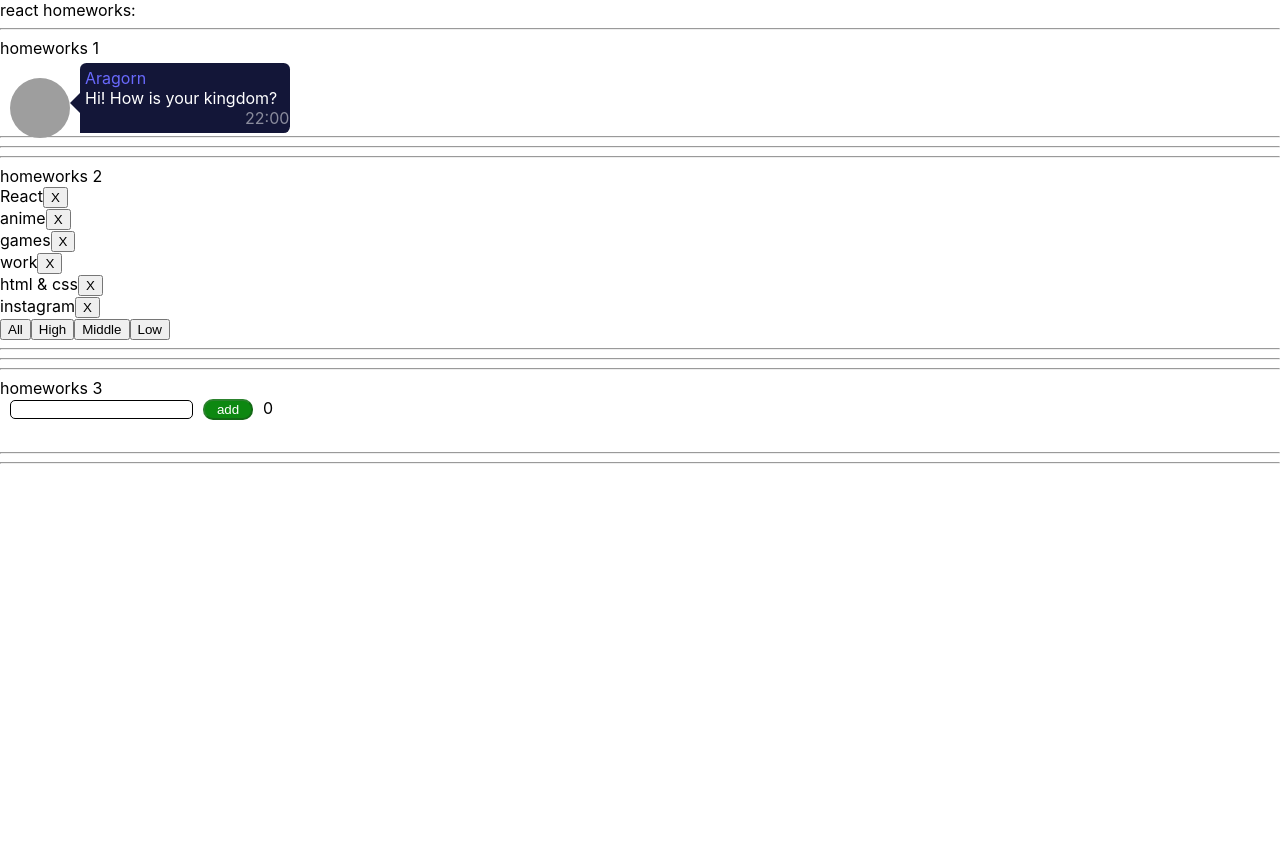
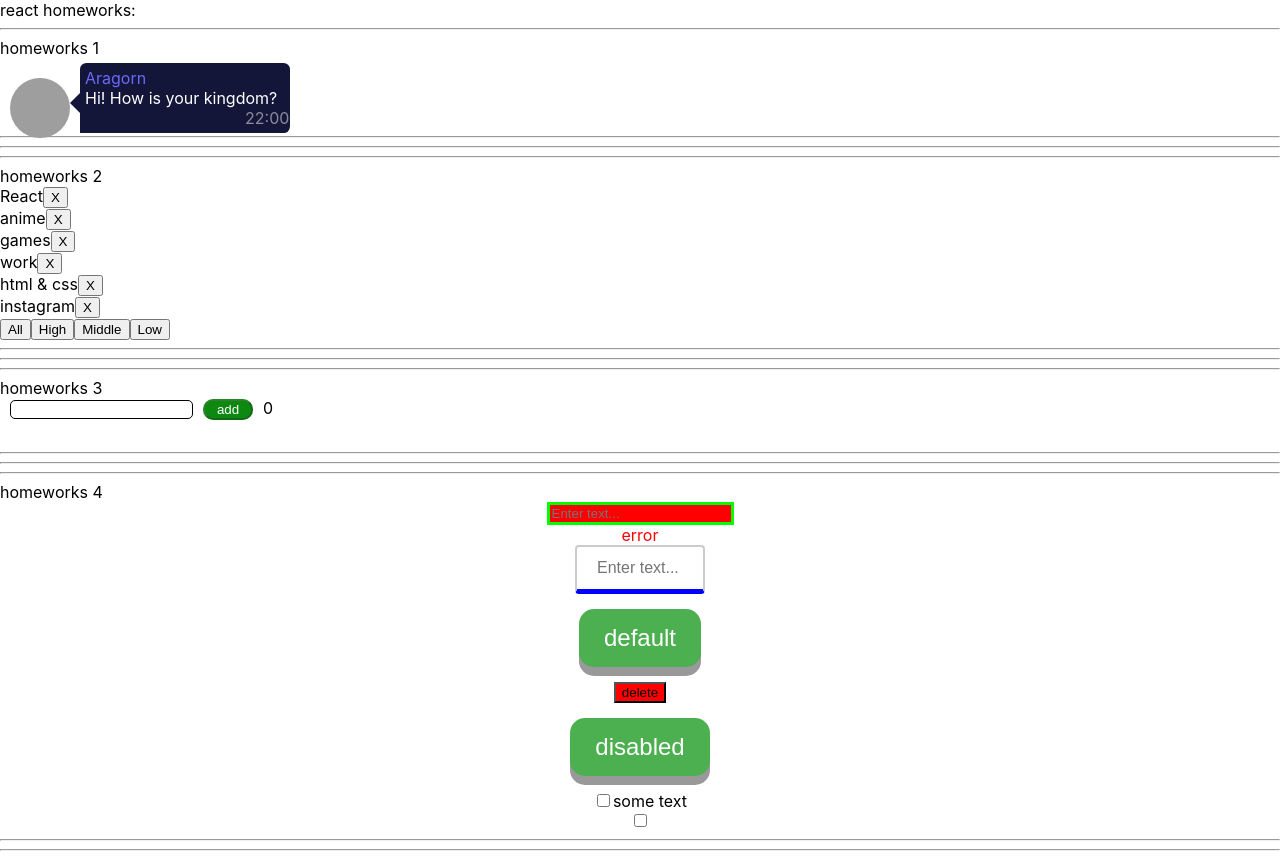
Before and after one commit to davaait/homeworks--react, a React (Create React App) app: page / in a window 1280 px wide. Before the commit the page ends 800 px from the top, so only its background shows below. Built offline with nearby package versions, Linux system fonts and the light colour scheme; grey boxes are pictures that could not be loaded.

Commit message:
"homework#4 done"

```diff
--- a/src/p1-main/m1-ui/u1-app/App.tsx
+++ b/src/p1-main/m1-ui/u1-app/App.tsx
@@ -3,6 +3,7 @@ import s from './App.module.css'
 import HW1 from '../../../p2-homeworks/h1/HW1'
 import HW2 from "../../../p2-homeworks/h2/HW2";
 import HW3 from "../../../p2-homeworks/h3/HW3";
+import HW4 from "../../../p2-homeworks/h4/HW4";
 
 function App() {
     return (
@@ -11,7 +12,7 @@ function App() {
             <HW1/>
             <HW2/>
             <HW3/>
-            {/*<HW4/>*/}
+            <HW4/>
             {/*<HW5/>*/}
 
         </div>
--- a/src/p2-homeworks/h4/common/c1-SuperInputText/SuperInputText.module.css
+++ b/src/p2-homeworks/h4/common/c1-SuperInputText/SuperInputText.module.css
@@ -1,5 +1,16 @@
 .superInput {
+    width: 130px;
+    box-sizing: border-box;
+    border: 2px solid #ccc;
+    border-radius: 4px;
+    font-size: 16px;
+    padding: 12px 5px 12px 20px;
+    -webkit-transition: width 0.4s ease-in-out;
+    transition: width 0.4s ease-in-out;
+}
 
+.superInput:focus {
+    width: 30%;
 }
 
 .errorInput {
--- a/src/p2-homeworks/h4/common/c1-SuperInputText/SuperInputText.tsx
+++ b/src/p2-homeworks/h4/common/c1-SuperInputText/SuperInputText.tsx
@@ -39,12 +39,14 @@ const SuperInputText: React.FC<SuperInputTextPropsType> = (
     }
 
     const finalSpanClassName = `${s.error} ${spanClassName ? spanClassName : ''}`
-    const finalInputClassName = `${s.errorInput} ${className}` // need to fix with (?:) and s.superInput
+    const finalInputClassName = `${s.input} ${error ? s.errorInput : s.superInput} ${className}` // need to fix with (?:) and s.superInput
 
     return (
         <>
             <input
                 type={'text'}
+                placeholder={"Enter text..."}
+                name={"text"}
                 onChange={onChangeCallback}
                 onKeyPress={onKeyPressCallback}
                 className={finalInputClassName}
--- a/src/p2-homeworks/h4/common/c2-SuperButton/SuperButton.module.css
+++ b/src/p2-homeworks/h4/common/c2-SuperButton/SuperButton.module.css
@@ -1,5 +1,25 @@
 .default {
+    display: inline-block;
+    padding: 15px 25px;
+    font-size: 24px;
+    cursor: pointer;
+    text-align: center;
+    text-decoration: none;
+    outline: none;
+    color: #fff;
+    background-color: #4CAF50;
+    border: none;
+    border-radius: 15px;
+    box-shadow: 0 9px #999;
+    margin: 15px 10px;
+}
 
+.default:hover {background-color: #3e8e41}
+
+.default:active {
+    background-color: #3e8e41;
+    box-shadow: 0 5px #666;
+    transform: translateY(4px);
 }
 
 .red {
--- a/src/p2-homeworks/h4/common/c2-SuperButton/SuperButton.tsx
+++ b/src/p2-homeworks/h4/common/c2-SuperButton/SuperButton.tsx
@@ -14,7 +14,7 @@ const SuperButton: React.FC<SuperButtonPropsType> = (
         ...restProps// все остальные пропсы попадут в объект restProps, там же будет children
     }
 ) => {
-    const finalClassName = `${red ? s.red : s.default} ${className}`
+    const finalClassName = `${s.button} ${red ? s.red : s.default} ${className}`
 
     return (
         <button
--- a/src/p2-homeworks/h4/common/c3-SuperCheckbox/SuperCheckbox.tsx
+++ b/src/p2-homeworks/h4/common/c3-SuperCheckbox/SuperCheckbox.tsx
@@ -21,6 +21,8 @@ const SuperCheckbox: React.FC<SuperCheckboxPropsType> = (
 ) => {
     const onChangeCallback = (e: ChangeEvent<HTMLInputElement>) => {
         // сделайте так чтоб работал onChange и onChangeChecked
+        onChange && onChange(e)
+        onChangeChecked && onChangeChecked(e.currentTarget.checked)
     }
 
     const finalInputClassName = `${s.checkbox} ${className ? className : ''}`
```
